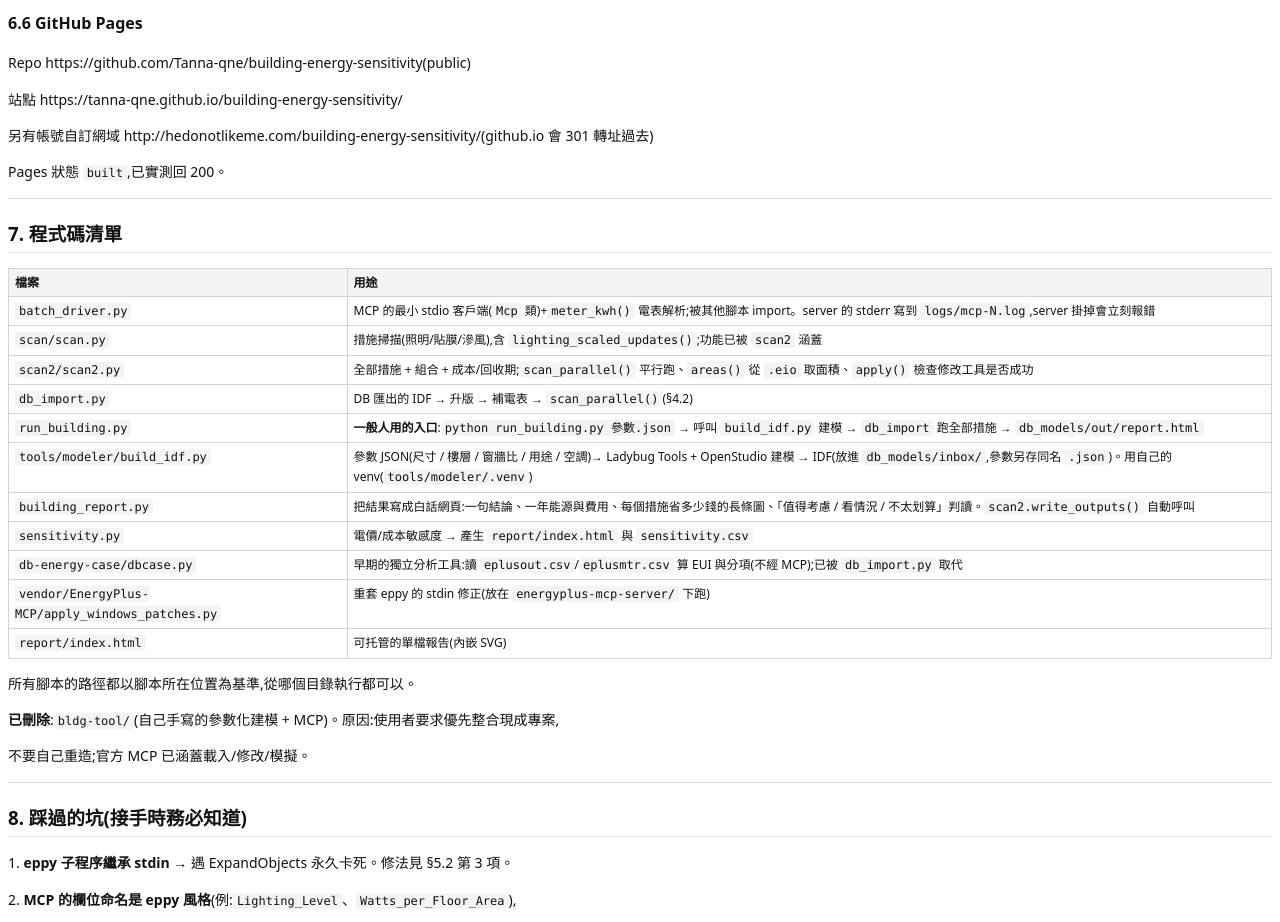
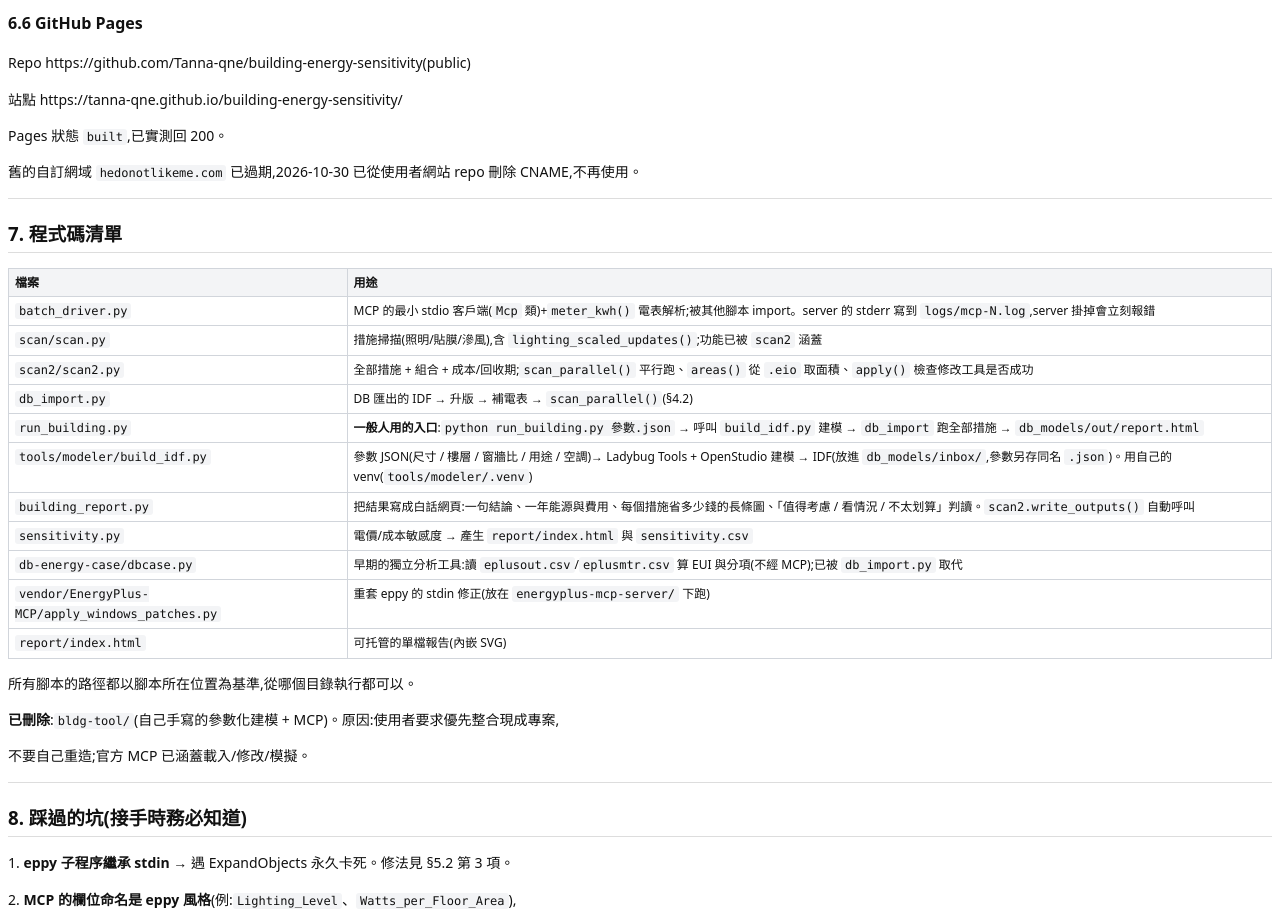
Before and after one commit to Tanna-qne/building-energy-toolchain, a plain HTML site: page handover/HANDOVER.html in a window 1280 px wide. Shown: the part 4868-5790 px from the top of the page. Drawn offline with Linux system fonts and the light colour scheme.

Commit message:
Drop expired custom domain from handover
Co-Authored-By: Claude Opus 5.5 <noreply@anthropic.com>

```diff
--- a/handover/HANDOVER.html
+++ b/handover/HANDOVER.html
@@ -175,8 +175,8 @@ cd vendor/EnergyPlus-MCP/energyplus-mcp-server
 <h3>6.6 GitHub Pages</h3>
 <p>Repo https://github.com/Tanna-qne/building-energy-sensitivity(public)</p>
 <p>站點 https://tanna-qne.github.io/building-energy-sensitivity/</p>
-<p>另有帳號自訂網域 http://hedonotlikeme.com/building-energy-sensitivity/(github.io 會 301 轉址過去)</p>
 <p>Pages 狀態 <code>built</code>,已實測回 200。</p>
+<p>舊的自訂網域 <code>hedonotlikeme.com</code> 已過期,2026-10-30 已從使用者網站 repo 刪除 CNAME,不再使用。</p>
 <hr>
 <h2>7. 程式碼清單</h2>
 <table>
```
Also changed, not shown: 2 other files.
